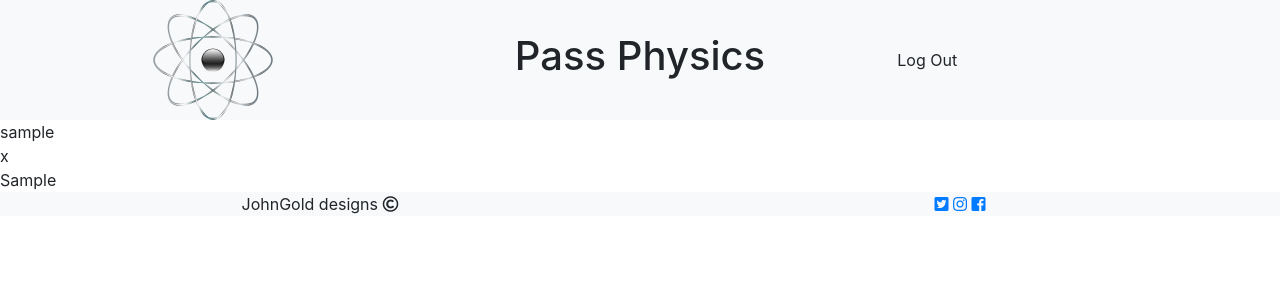
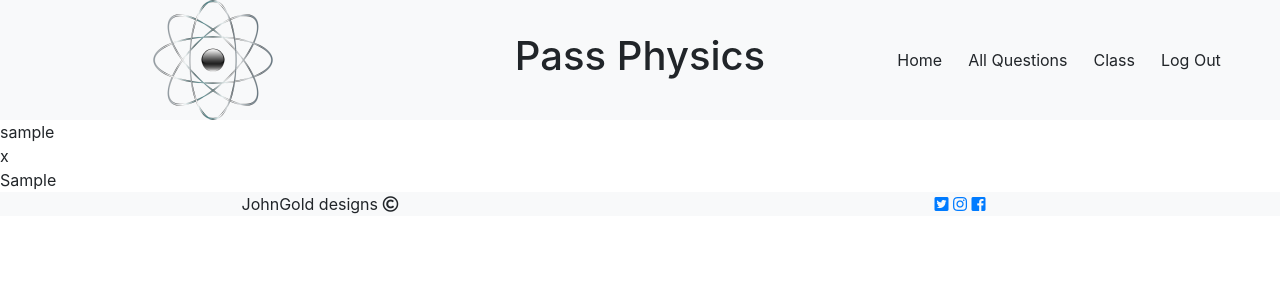
Before and after one commit to JohnGC1510/milestone_project_3, a Flask app: page / in a window 1280 px wide. Shown: the top 300 px of the page. Run offline with Flask 2, Linux system fonts and the light colour scheme; the visitor is signed in with stand-in values (Sample User, id 1); a database or web service that is not in the repository returns one stand-in record (values such as "Sample title"); some libraries are stand-ins or nearby versions.

Commit message:
Updated base template to show correct hyperlinks when logged in

```diff
--- a/templates/base.html
+++ b/templates/base.html
@@ -24,7 +24,13 @@
                     <nav class="navbar navbar-light">
                         <ul class="nav-bar nav">
                             {% if session.user %}
+                                <li class="nav-item"><a class="btn" href="{{ url_for('profile', user=session['user']) }}">Home</a></li>
+                                <li class="nav-item"><a class="btn" href="#">All Questions</a></li>
+                                <li class="nav-item"><a class="btn" href="#">Class</a></li>
                                 <li class="nav-item"><a class="btn" href="{{ url_for('logout') }}">Log Out</a></li>
+                                {% if session.user == "admin" %}
+                                    <li class="nav-item"><a class="btn" href="#">Manage Modules</a></li>
+                                {% endif %}
                             {% else %}
                                 <li class="nav-item"><a class="btn" href="{{ url_for('login') }}">Log In</a></li>
                                 <li class="nav-item"><a class="btn" href="{{ url_for('register') }}">Sign Up</a></li>
```
